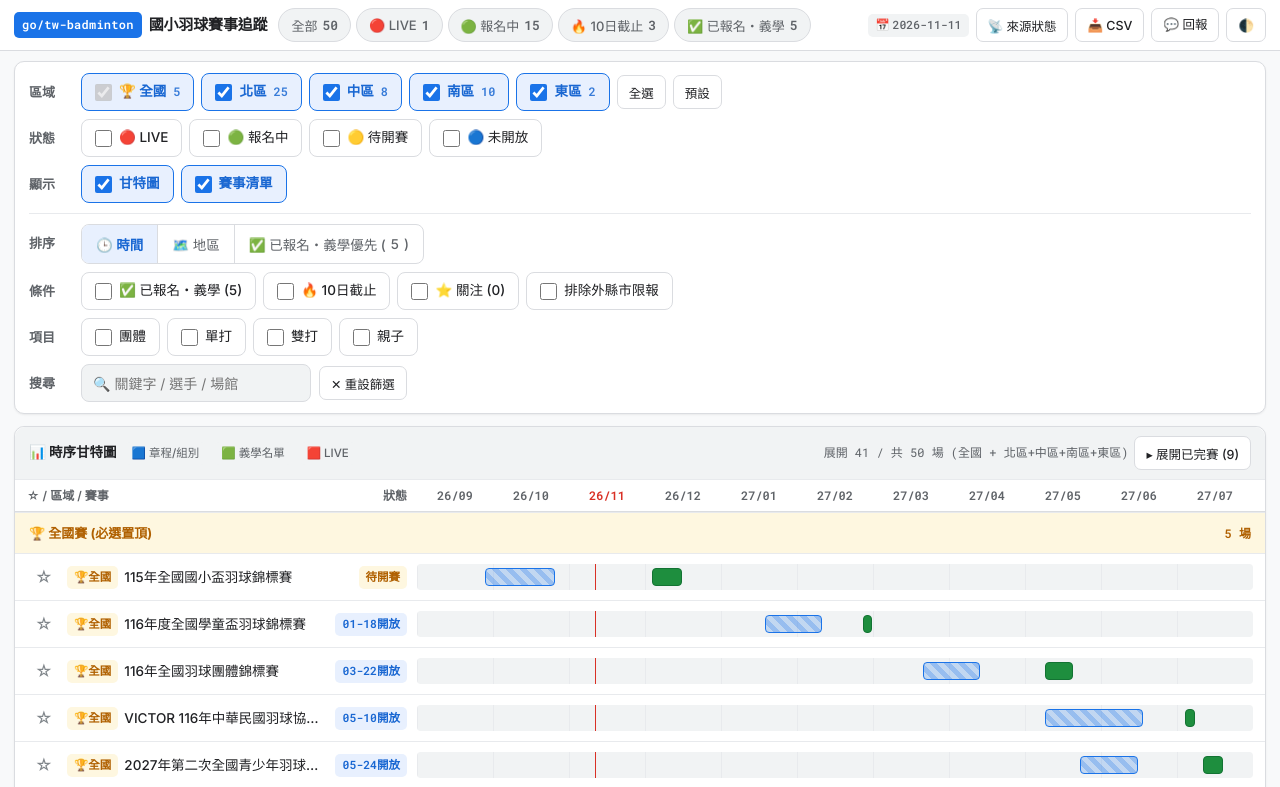
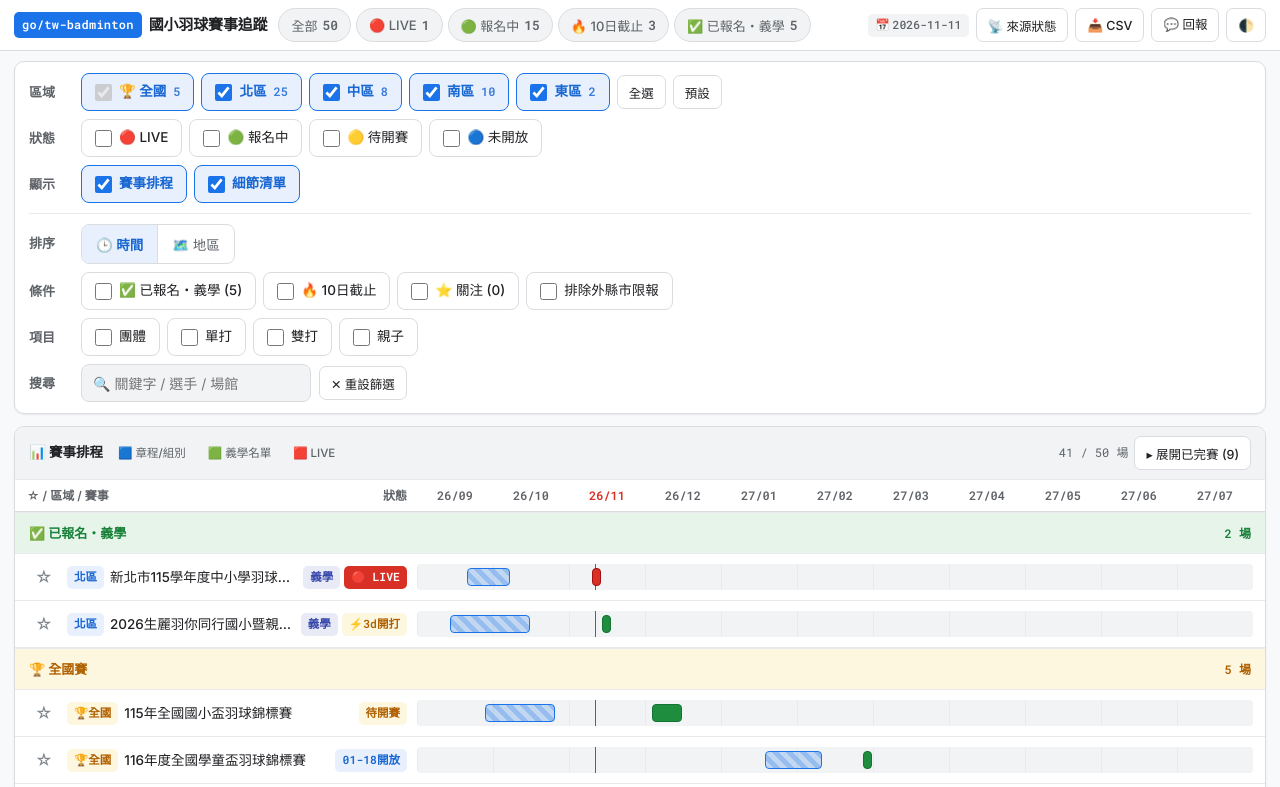
Before and after one commit to moonwind1985-annita-emma/tw-badminton-tracker, a plain HTML site: page index.html in a window 1280 px wide. Both pictures are taken after a click on the button "全選". Shown: the top 787 px of the page. Drawn offline with Linux system fonts and the light colour scheme.

Commit message:
feat(ui): rename 賽事排程 & 細節清單, make 已報名・義學 priority built-in default

```diff
--- a/index.html
+++ b/index.html
@@ -838,8 +838,8 @@
       <div class="filter-row">
         <span class="group-label">顯示</span>
         <div class="filter-controls">
-          <label class="chk-chip"><input id="chkShowGantt" type="checkbox" checked /><span>甘特圖</span></label>
-          <label class="chk-chip"><input id="chkShowTable" type="checkbox" checked /><span>賽事清單</span></label>
+          <label class="chk-chip"><input id="chkShowGantt" type="checkbox" checked /><span>賽事排程</span></label>
+          <label class="chk-chip"><input id="chkShowTable" type="checkbox" checked /><span>細節清單</span></label>
         </div>
       </div>
 
@@ -851,7 +851,6 @@
           <div class="seg-group" role="group" aria-label="排序方式">
             <button type="button" data-sort="time" class="seg-btn sort-btn active">🕒 時間</button>
             <button type="button" data-sort="region" class="seg-btn sort-btn">🗺️ 地區</button>
-            <button type="button" data-sort="registered" class="seg-btn sort-btn">✅ 已報名・義學優先 (<span id="regCountBadge">0</span>)</button>
           </div>
         </div>
       </div>
@@ -890,11 +889,11 @@
       </div>
     </section>
 
-    <!-- Gantt Chart Panel (進行中/未開賽直接展開，已完賽預設收折) -->
+    <!-- Schedule Gantt Panel (預設已報名・義學優先置頂，進行中/未開賽展開，已完賽預設收折) -->
     <section id="ganttSection" class="panel">
       <div class="panel-head">
         <div class="panel-title">
-          <span>📊 時序甘特圖</span>
+          <span>📊 賽事排程</span>
           <span class="tag tag-muted">🟦 章程/組別</span>
           <span class="tag tag-muted">🟩 義學名單</span>
           <span class="tag tag-muted">🟥 LIVE</span>
@@ -922,19 +921,19 @@
       </div>
     </section>
 
-    <!-- Collapsible Tournament List Panel (整區可收折，預設僅展開已報名之進行中/未比賽) -->
+    <!-- Collapsible Detail List Panel (整區可收折，預設僅展開已報名・義學之進行中/未比賽) -->
     <section id="tableSection" class="panel">
       <div id="tablePanelHead" class="panel-head collapsible-head" onclick="togglePanelBody('table')">
         <div class="panel-title">
           <span id="tablePanelArrow">▾</span>
-          <span>📋 賽事明細清單</span>
+          <span>📋 細節清單</span>
           <span id="tableCountInfo" class="mono" style="font-size:12px;font-weight:500;color:var(--text-sec);"></span>
         </div>
         <div style="display:flex;flex-wrap:wrap;align-items:center;gap:6px;" onclick="event.stopPropagation()">
-          <button id="btnCollapseDefault" type="button" class="btn btn-xs btn-active">預設(已報待賽)</button>
+          <button id="btnCollapseDefault" type="button" class="btn btn-xs btn-active">預設</button>
           <button id="btnExpandAll" type="button" class="btn btn-xs">展開全部</button>
           <button id="btnCollapseAll" type="button" class="btn btn-xs">全部收折</button>
-          <button type="button" id="tablePanelBtnTxt" class="btn btn-xs" onclick="togglePanelBody('table')">▾ 收折整份清單</button>
+          <button type="button" id="tablePanelBtnTxt" class="btn btn-xs" onclick="togglePanelBody('table')">▾ 收折細節清單</button>
         </div>
       </div>
       <div id="tablePanelBody" class="table-scroll">
@@ -3162,7 +3161,7 @@
       document.getElementById("tablePanelBody").classList.toggle("hidden", !isTableBodyOpen);
       document.getElementById("tablePanelHead").classList.toggle("collapsed-head", !isTableBodyOpen);
       document.getElementById("tablePanelArrow").textContent = isTableBodyOpen ? "▾" : "▸";
-      document.getElementById("tablePanelBtnTxt").textContent = isTableBodyOpen ? "▾ 收折整份清單" : "▸ 展開整份清單";
+      document.getElementById("tablePanelBtnTxt").textContent = isTableBodyOpen ? "▾ 收折細節清單" : "▸ 展開細節清單";
 
       // Sync Table Collapse Preset Buttons
       const isDefaultOpenState = !isFilterAutoExpandActive() && openSections.size === 1 && openSections.has("reg_active") && isTableBodyOpen;
@@ -3185,7 +3184,6 @@
 
       // Sync Unified Registered / Yi-Xue Counts & Sort Buttons
       const totalRegCount = events.filter(e => getRegistrationState(e).isRegistered).length;
-      document.getElementById("regCountBadge").textContent = totalRegCount;
       document.getElementById("regCountBadgeTop").textContent = totalRegCount;
       document.querySelectorAll(".sort-btn").forEach(btn => {
         btn.classList.toggle("active", btn.getAttribute("data-sort") === currentSortMode);
@@ -3243,21 +3241,18 @@
       const activeEvents = filtered.filter(ev => computeStatus(ev) !== "已結束");
       const completedEvents = filtered.filter(ev => computeStatus(ev) === "已結束");
 
-      // Comparators
+      // Comparators (已報名・義學 永遠預設優先置頂)
       const REGION_RANK = { "全國": 0, "北區": 1, "中區": 2, "南區": 3, "東區": 4 };
       const compareByTime = (a, b) =>
         a.matchStart.localeCompare(b.matchStart) || a.regEnd.localeCompare(b.regEnd) || a.id.localeCompare(b.id);
       const compareByRegion = (a, b) =>
         ((REGION_RANK[a.region] ?? 99) - (REGION_RANK[b.region] ?? 99)) || compareByTime(a, b);
       const isSkipped = (ev) => Boolean(ev.yixueNotEntered || isRestrictedOtherCounty(ev));
-      const compareByReg = (a, b) => {
+      const compareDone = (a, b) => {
         const ra = getRegistrationState(a).isRegistered ? 0 : (isSkipped(a) ? 2 : 1);
         const rb = getRegistrationState(b).isRegistered ? 0 : (isSkipped(b) ? 2 : 1);
         if (ra !== rb) return ra - rb;
-        const na = a.region === "全國" ? 0 : 1;
-        const nb = b.region === "全國" ? 0 : 1;
-        if (na !== nb) return na - nb;
-        return compareByTime(a, b);
+        return currentSortMode === "region" ? compareByRegion(a, b) : compareByTime(a, b);
       };
 
       const regNames = OPTIONAL_REGIONS.filter(r => selectedRegions.has(r)).join("+") || "無分區";
@@ -3272,33 +3267,36 @@
         return;
       }
 
-      const sortedDone = [...completedEvents].sort(
-        currentSortMode === "registered" ? compareByReg : currentSortMode === "region" ? compareByRegion : compareByTime
-      );
+      // Shared Built-in Priority Buckets: 1. ✅ 已報名・義學 -> 2. 🏆 全國賽 -> 3. 分區 (依時間或地區) -> 4. 📁 已完賽 (預設收折)
+      const regActive = activeEvents
+        .filter(e => getRegistrationState(e).isRegistered)
+        .sort(currentSortMode === "region" ? compareByRegion : compareByTime);
+      const unregActive = activeEvents.filter(e => !getRegistrationState(e).isRegistered);
+      const unregNational = unregActive.filter(e => e.region === "全國").sort(compareByTime);
+      const unregRegionalByTime = unregActive
+        .filter(e => e.region !== "全國")
+        .sort((a, b) => (Number(isSkipped(a)) - Number(isSkipped(b))) || compareByTime(a, b));
+
+      const sortedDone = [...completedEvents].sort(compareDone);
       const doneRegCount = sortedDone.filter(e => getRegistrationState(e).isRegistered).length;
-      const doneNote = doneRegCount > 0 ? ` · 含已報完賽${doneRegCount}場` : "";
-
-      // 1. Gantt Chart: Active/upcoming UNCOLLAPSED; already-finished tournaments COLLAPSED by default
-      let ganttGroups = [];
-      if (currentSortMode === "registered") {
-        ganttGroups = [
-          { label: "✅ 已報名・義學優先", cls: "reg-pri", items: activeEvents.filter(e => getRegistrationState(e).isRegistered).sort(compareByTime) },
-          { label: "🏆 全國賽 (必選置頂)", cls: "nat", items: activeEvents.filter(e => !getRegistrationState(e).isRegistered && e.region === "全國").sort(compareByTime) },
-          { label: `📅 分區賽事 (${regNames})`, cls: "", items: activeEvents.filter(e => !getRegistrationState(e).isRegistered && e.region !== "全國").sort((a, b) => (Number(isSkipped(a)) - Number(isSkipped(b))) || compareByTime(a, b)) }
-        ];
-      } else if (currentSortMode === "region") {
-        ganttGroups = [
-          { label: "🏆 全國賽 (必選置頂)", cls: "nat", items: activeEvents.filter(e => e.region === "全國").sort(compareByTime) },
-          { label: "北區", cls: "", items: activeEvents.filter(e => e.region === "北區").sort(compareByTime) },
-          { label: "中區", cls: "", items: activeEvents.filter(e => e.region === "中區").sort(compareByTime) },
-          { label: "南區", cls: "", items: activeEvents.filter(e => e.region === "南區").sort(compareByTime) },
-          { label: "東區", cls: "", items: activeEvents.filter(e => e.region === "東區").sort(compareByTime) }
-        ];
+      const doneNote = doneRegCount > 0 ? ` · 義學${doneRegCount}場` : "";
+
+      // 1. 賽事排程 (Gantt): Active/upcoming UNCOLLAPSED with 已報名・義學 built-in top priority; finished COLLAPSED by default
+      let ganttGroups = [
+        { label: "✅ 已報名・義學", cls: "reg-pri", items: regActive },
+        { label: "🏆 全國賽", cls: "nat", items: unregNational }
+      ];
+      if (currentSortMode === "region") {
+        ganttGroups.push(
+          { label: "北區", cls: "", items: unregActive.filter(e => e.region === "北區").sort(compareByTime) },
+          { label: "中區", cls: "", items: unregActive.filter(e => e.region === "中區").sort(compareByTime) },
+          { label: "南區", cls: "", items: unregActive.filter(e => e.region === "南區").sort(compareByTime) },
+          { label: "東區", cls: "", items: unregActive.filter(e => e.region === "東區").sort(compareByTime) }
+        );
       } else {
-        ganttGroups = [
-          { label: "🏆 全國賽 (必選置頂)", cls: "nat", items: activeEvents.filter(e => e.region === "全國").sort(compareByTime) },
-          { label: `🕒 ${regNames} (時間排序)`, cls: "", items: activeEvents.filter(e => e.region !== "全國").sort(compareByTime) }
-        ];
+        ganttGroups.push(
+          { label: `📅 分區 (${regNames})`, cls: "", items: unregRegionalByTime }
+        );
       }
       const nonEmptyGanttGroups = ganttGroups.filter(g => g.items.length > 0);
       const onlyDoneSearch = Boolean(q && activeEvents.length === 0 && sortedDone.length > 0);
@@ -3311,7 +3309,7 @@
       ganttDoneBtn.textContent = `${ganttDoneOpen ? "▾ 收折已完賽" : "▸ 展開已完賽"} (${sortedDone.length})`;
 
       const visibleGanttCount = activeEvents.length + (ganttDoneOpen ? sortedDone.length : 0);
-      document.getElementById("ganttCountInfo").textContent = `展開 ${visibleGanttCount} / 共 ${filtered.length} 場 (全國 + ${regNames})`;
+      document.getElementById("ganttCountInfo").textContent = `${visibleGanttCount} / ${filtered.length} 場`;
 
       const ganttActiveHtml = nonEmptyGanttGroups.map(g => `
         <div class="sec-bar ${g.cls}">
@@ -3323,7 +3321,7 @@
 
       const ganttDoneHtml = sortedDone.length > 0 ? `
         <div class="sec-bar collapsible" onclick="toggleGanttDone(event)">
-          <span>${ganttDoneOpen ? "▾" : "▸"} 📁 已完賽歸檔${doneNote} (${sortedDone.length})</span>
+          <span>${ganttDoneOpen ? "▾" : "▸"} 📁 已完賽${doneNote} (${sortedDone.length})</span>
           <span class="sec-toggle-pill">${ganttDoneOpen ? "收折" : "展開"}</span>
         </div>
         ${ganttDoneOpen ? sortedDone.map(ev => renderGanttRow(ev, todayLeft, true)).join("") : ""}
@@ -3331,38 +3329,26 @@
 
       document.getElementById("ganttContainer").innerHTML = ganttActiveHtml + ganttDoneHtml;
 
-      // 2. Below Tournament List (賽事明細清單): Collapsible groups, default ONLY reg_active expanded
-      const regActive = activeEvents
-        .filter(e => getRegistrationState(e).isRegistered)
-        .sort(currentSortMode === "region" ? compareByRegion : compareByTime);
-      const unregActive = activeEvents.filter(e => !getRegistrationState(e).isRegistered);
-
+      // 2. 細節清單 (Table): Collapsible groups, default ONLY reg_active expanded
       let tableGroups = [
-        { key: "reg_active", label: "✅ 已報名・義學 (比賽中 / 未比賽)", cls: "reg-pri", items: regActive, isDone: false }
+        { key: "reg_active", label: "✅ 已報名・義學", cls: "reg-pri", items: regActive, isDone: false },
+        { key: "nat_unreg", label: "🏆 全國賽", cls: "nat", items: unregNational, isDone: false }
       ];
       if (currentSortMode === "region") {
         tableGroups.push(
-          { key: "nat_unreg", label: "🏆 全國賽・其他未報", cls: "nat", items: unregActive.filter(e => e.region === "全國").sort(compareByTime), isDone: false },
-          { key: "north_unreg", label: "北區・其他未報", cls: "", items: unregActive.filter(e => e.region === "北區").sort(compareByTime), isDone: false },
-          { key: "mid_unreg", label: "中區・其他未報", cls: "", items: unregActive.filter(e => e.region === "中區").sort(compareByTime), isDone: false },
-          { key: "south_unreg", label: "南區・其他未報", cls: "", items: unregActive.filter(e => e.region === "南區").sort(compareByTime), isDone: false },
-          { key: "east_unreg", label: "東區・其他未報", cls: "", items: unregActive.filter(e => e.region === "東區").sort(compareByTime), isDone: false }
+          { key: "north_unreg", label: "北區", cls: "", items: unregActive.filter(e => e.region === "北區").sort(compareByTime), isDone: false },
+          { key: "mid_unreg", label: "中區", cls: "", items: unregActive.filter(e => e.region === "中區").sort(compareByTime), isDone: false },
+          { key: "south_unreg", label: "南區", cls: "", items: unregActive.filter(e => e.region === "南區").sort(compareByTime), isDone: false },
+          { key: "east_unreg", label: "東區", cls: "", items: unregActive.filter(e => e.region === "東區").sort(compareByTime), isDone: false }
         );
       } else {
-        const unregRegionalItems = unregActive
-          .filter(e => e.region !== "全國")
-          .sort(currentSortMode === "registered"
-            ? ((a, b) => (Number(isSkipped(a)) - Number(isSkipped(b))) || compareByTime(a, b))
-            : compareByTime
-          );
         tableGroups.push(
-          { key: "nat_unreg", label: "🏆 全國賽・其他未報", cls: "nat", items: unregActive.filter(e => e.region === "全國").sort(compareByTime), isDone: false },
-          { key: "regional_unreg", label: `📅 分區賽事・其他未報 (${regNames})`, cls: "", items: unregRegionalItems, isDone: false }
+          { key: "regional_unreg", label: `📅 分區 (${regNames})`, cls: "", items: unregRegionalByTime, isDone: false }
         );
       }
       tableGroups.push({
         key: "done",
-        label: `📁 已完賽歸檔${doneNote}`,
+        label: `📁 已完賽${doneNote}`,
         cls: "",
         items: sortedDone,
         isDone: true
@@ -3370,7 +3356,7 @@
 
       const nonEmptyTableGroups = tableGroups.filter(g => g.items.length > 0);
       const visibleTableCount = nonEmptyTableGroups.reduce((acc, g) => acc + (isGroupOpen(g.key) ? g.items.length : 0), 0);
-      document.getElementById("tableCountInfo").textContent = `展開 ${visibleTableCount} / 共 ${filtered.length} 場`;
+      document.getElementById("tableCountInfo").textContent = `${visibleTableCount} / ${filtered.length} 場`;
 
       document.getElementById("tableBody").innerHTML = nonEmptyTableGroups.map(g => {
         const open = isGroupOpen(g.key);
```
Also changed, not shown: 2 other files.
